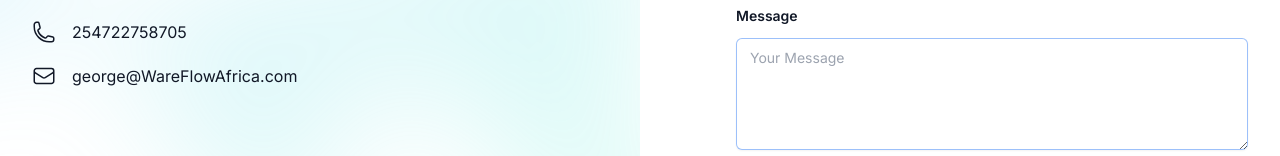
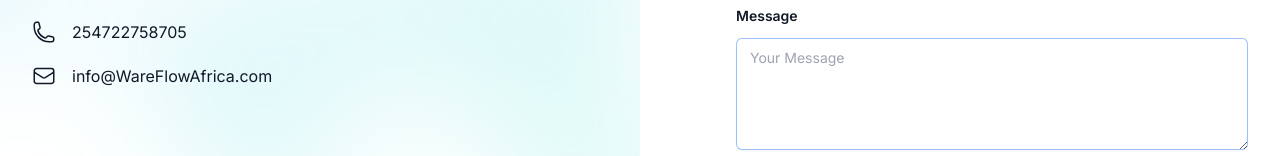
Before and after one commit to CodeVicar/nomads, a Next.js app: page /contact in a window 1280 px wide. Shown: the part 580-736 px from the top of the page. Built offline with nearby package versions, Linux system fonts and the light colour scheme.

Commit message:
structure

```diff
--- a/app/contact/page.js
+++ b/app/contact/page.js
@@ -160,7 +160,7 @@ export default function ContactUs() {
                     className="hover:text-gray-900"
                     href="mailto:info@peslac.com"
                   >
-                    george@WareFlowAfrica.com
+                    info@WareFlowAfrica.com
                   </a>
                 </dd>
               </div>
```
